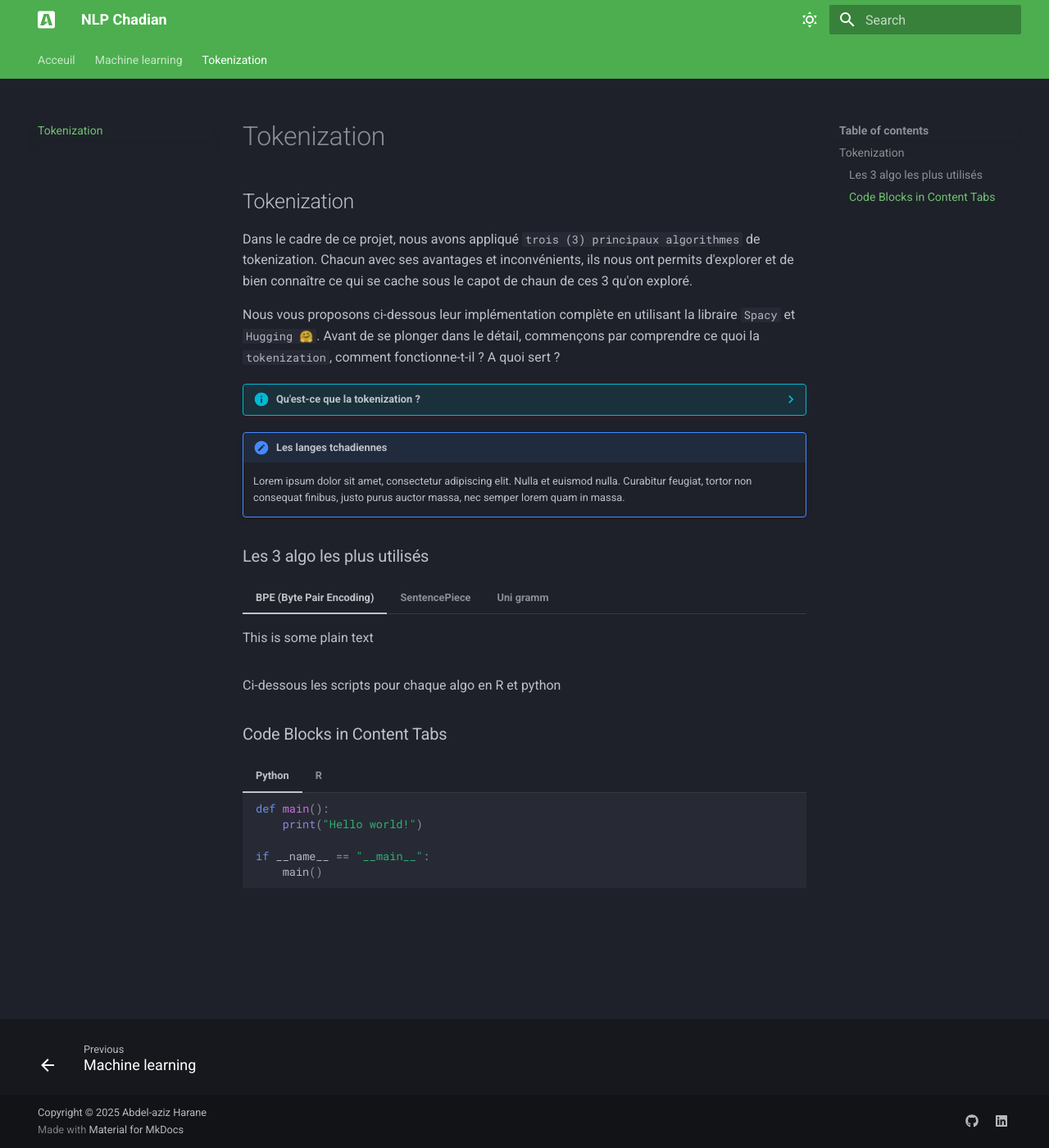
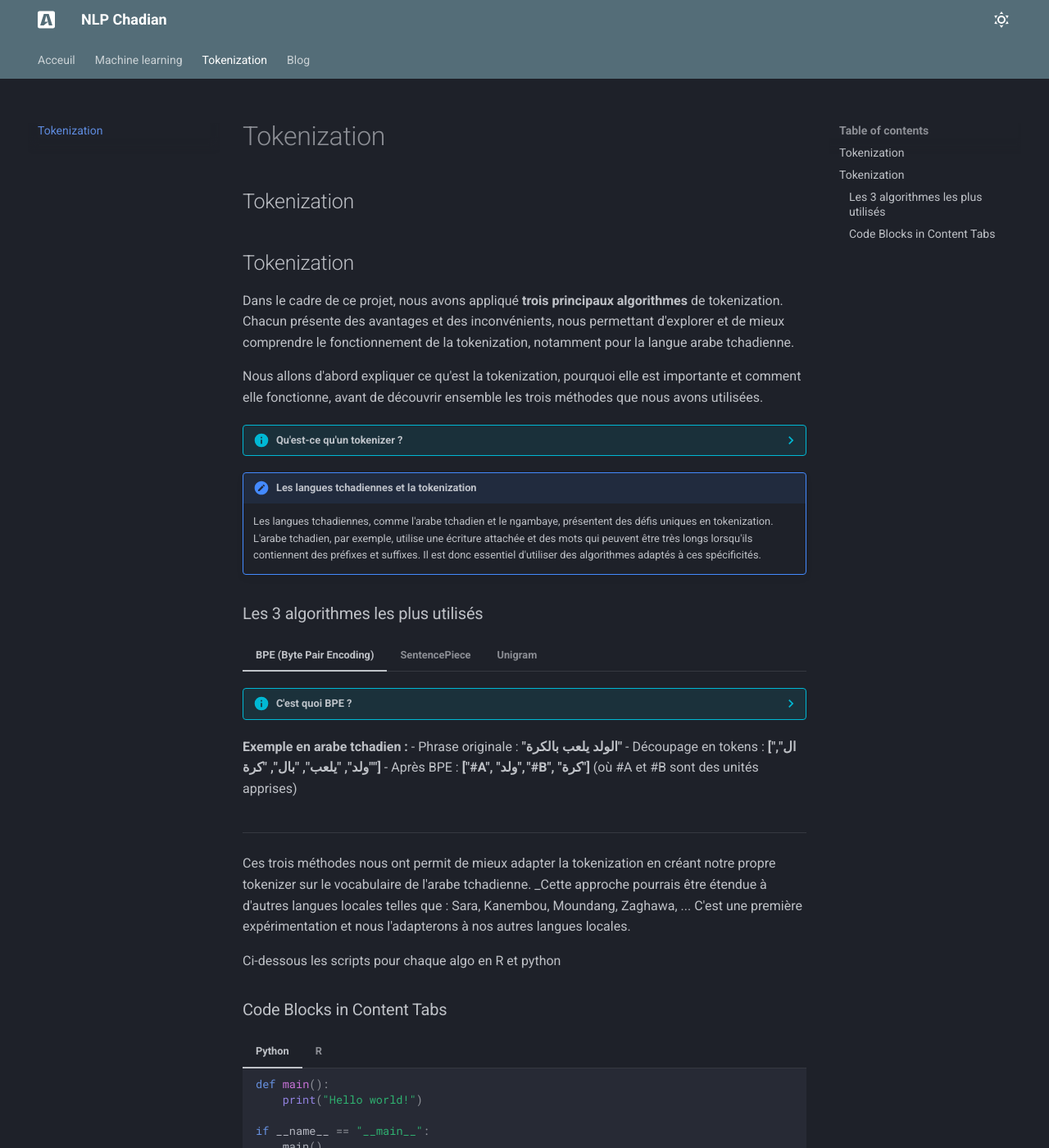
Before and after one commit to abdelazizharane/docnlpChad, an MkDocs documentation site: the page built from docs/tokenization.md, in a window 1280 px wide and 1400 px high. Shown: the whole window at 82% size. Built offline with MkDocs 1.6.1 and Material for MkDocs 9.7.7, drawn with Linux system fonts in a browser that asks for light colours.

Commit message:
Ajout de blog

```diff
--- /dev/null
+++ b/docs/blog/index.md
@@ -0,0 +1 @@
+# Blog
--- a/docs/tokenization.md
+++ b/docs/tokenization.md
@@ -1,38 +1,73 @@
 ## Tokenization
 
-Dans le cadre de ce projet, nous avons appliqué `trois (3) principaux algorithmes` de tokenization.
-Chacun avec ses avantages et inconvénients, ils nous ont permits d'explorer et de bien connaître ce qui se cache sous le capot de chaun de ces 3 qu'on exploré.
+## Tokenization
 
-Nous vous proposons ci-dessous leur implémentation complète en utilisant la libraire `Spacy` et `Hugging 🤗`.
-Avant de se plonger dans le détail, commençons par comprendre ce quoi la `tokenization`, comment fonctionne-t-il ? A quoi sert ?
+Dans le cadre de ce projet, nous avons appliqué **trois principaux algorithmes** de tokenization.
+Chacun présente des avantages et des inconvénients, nous permettant d'explorer et de mieux comprendre le fonctionnement de la tokenization, notamment pour la langue arabe tchadienne.
 
-??? info "Qu'est-ce que la tokenization ?"
+Nous allons d'abord expliquer ce qu'est la tokenization, pourquoi elle est importante et comment elle fonctionne, avant de découvrir ensemble les trois méthodes que nous avons utilisées.
 
-    La tokenization est une méthode nécessaire permettant de segmenter une phrase en mots et les convertir en nombre à travers lequels la machine va apprendre.
+??? info "Qu'est-ce qu'un tokenizer ?"
 
-!!! note "Les langes tchadiennes"
+    Imagine que tu veux apprendre à un ordinateur à lire et comprendre une phrase. Mais pour lui, une phrase est juste une suite de lettres collées les unes aux autres. Il a donc besoin d'un outil pour découper la phrase en petits morceaux compréhensibles. Ce découpage s'appelle la **tokenization**.
 
-    Lorem ipsum dolor sit amet, consectetur adipiscing elit. Nulla et euismod
-    nulla. Curabitur feugiat, tortor non consequat finibus, justo purus auctor
-    massa, nec semper lorem quam in massa.
+    Par exemple, la phrase :
 
-### Les 3 algo les plus utilisés
+    **"الولد يلعب بالكرة"** (Le garçon joue avec le ballon)
+
+    Peut être transformée en :
+
+    - **"الولد"** (le garçon)
+    - **"يلعب"** (joue)
+    - **"بالكرة"** (avec le ballon)
+
+    Ces morceaux sont appelés des **tokens**, et l'ordinateur peut maintenant travailler avec eux plus facilement.
+
+!!! note "Les langues tchadiennes et la tokenization"
+
+    Les langues tchadiennes, comme l'arabe tchadien et le ngambaye, présentent des défis uniques en tokenization. L'arabe tchadien, par exemple, utilise une écriture attachée et des mots qui peuvent être très longs lorsqu'ils contiennent des préfixes et suffixes. Il est donc essentiel d'utiliser des algorithmes adaptés à ces spécificités.
+
+### Les 3 algorithmes les plus utilisés
 
 === "BPE (Byte Pair Encoding)"
 
-    This is some plain text
+    ??? info "C'est quoi BPE ?"
+
+        Imagine que tu veux apprendre à écrire un texte en utilisant le moins de place possible. Plutôt que de stocker chaque mot individuellement, tu peux repérer les lettres ou les groupes de lettres les plus fréquents et les remplacer par un symbole plus court.
+
+        Par exemple, dans **"الولد يلعب بالكرة"**, si on remarque que **"ال"** revient souvent, on peut le remplacer par un seul symbole. Ainsi, l'ordinateur aura moins de morceaux à gérer.
+
+    **Exemple en arabe tchadien :**
+    - Phrase originale : **"الولد يلعب بالكرة"**
+    - Découpage en tokens : **["ال", "ولد", "يلعب", "بال", "كرة"]**
+    - Après BPE : **["#A", "ولد", "#B", "كرة"]** (où #A et #B sont des unités apprises)
 
 === "SentencePiece"
 
-    * First item
-    * Second item
-    * Third item
+    ??? info "C'est quoi SentencePiece ?"
 
-=== "Uni gramm"
+        Imagine que tu as une phrase et que tu veux la découper, mais tu ne veux pas seulement couper aux espaces (car certaines langues n'ont pas d'espaces clairs entre les mots). SentencePiece apprend à découper la phrase en morceaux de manière plus flexible.
 
-    1. First item
-    2. Second item
-    3. Third item
+    **Exemple en arabe tchadien :**
+    - Phrase originale : **"أنا أدرس في الجامعة"** (Je fais mes études à l’université)
+    - Tokenization avec SentencePiece : **["أنا", "أدرس", "في", "الجامعة"]**
+    - SentencePiece peut aussi découper : **["أنا", "أ", "درس", "في", "ال", "جامعة"]** pour plus de flexibilité.
+
+=== "Unigram"
+
+    ??? info "C'est quoi Unigram ?"
+
+        Imagine que tu veux découper une phrase en morceaux, mais au lieu de toujours prendre les mêmes morceaux, tu regardes quelles parties sont les plus utiles statistiquement. Tu essayes plusieurs options et tu choisis celle qui minimise le nombre total de morceaux tout en gardant du sens.
+
+    **Exemple en arabe tchadien :**
+    - Phrase originale : **"الأطفال يلعبون في الحديقة"** (Les enfants jouent dans le jardin)
+    - Tokenization avec Unigram : **["الأطفال", "يلعبون", "في", "الحديقة"]**
+    - Mais il pourrait aussi décider de : **["الأ", "طفال", "يلعبون", "في", "الحديقة"]** si cela est plus efficace.
+
+---
+
+Ces trois méthodes nous ont permit de mieux adapter la tokenization en créant notre propre tokenizer sur le vocabulaire de l'arabe tchadienne.
+\_Cette approche pourrais être étendue à d'autres langues locales telles que : Sara, Kanembou, Moundang, Zaghawa, ... C'est une première expérimentation et nous l'adapterons à nos autres langues locales.
 
 Ci-dessous les scripts pour chaque algo en R et python
 
--- a/mkdocs.yml
+++ b/mkdocs.yml
@@ -25,7 +25,7 @@
       toggle:
         icon: material/weather-sunny
         name: Dark mode
-      primary: green
+      primary: blue grey
       accent: deep purple
 
     # Light Mode
@@ -39,9 +39,9 @@
 # - navigation.indexes
 #- navigation.tabs
 
-#plugins:
+plugins:
 # - search
-#- blog
+  - blog
 
 #nav:
  # - Accueil: index.md
```
